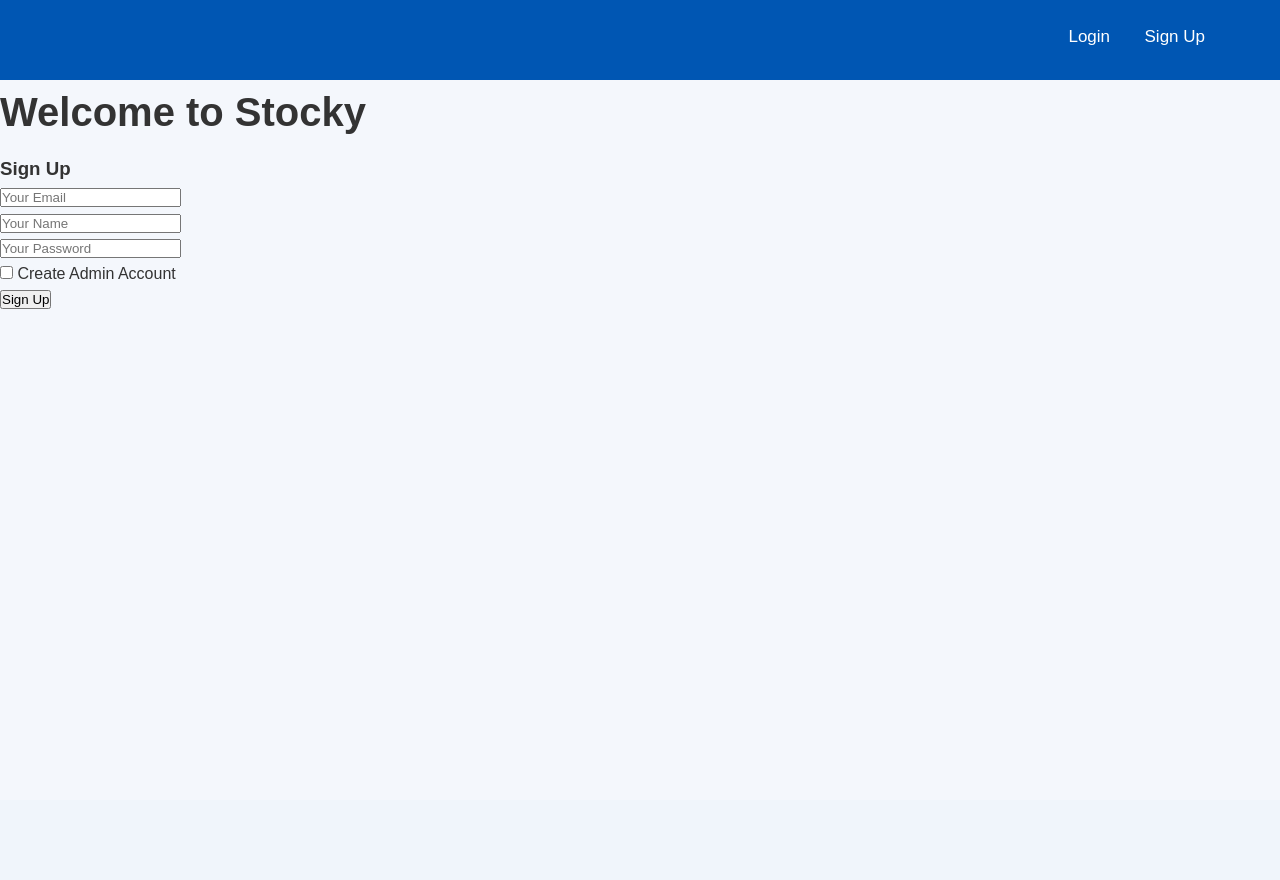
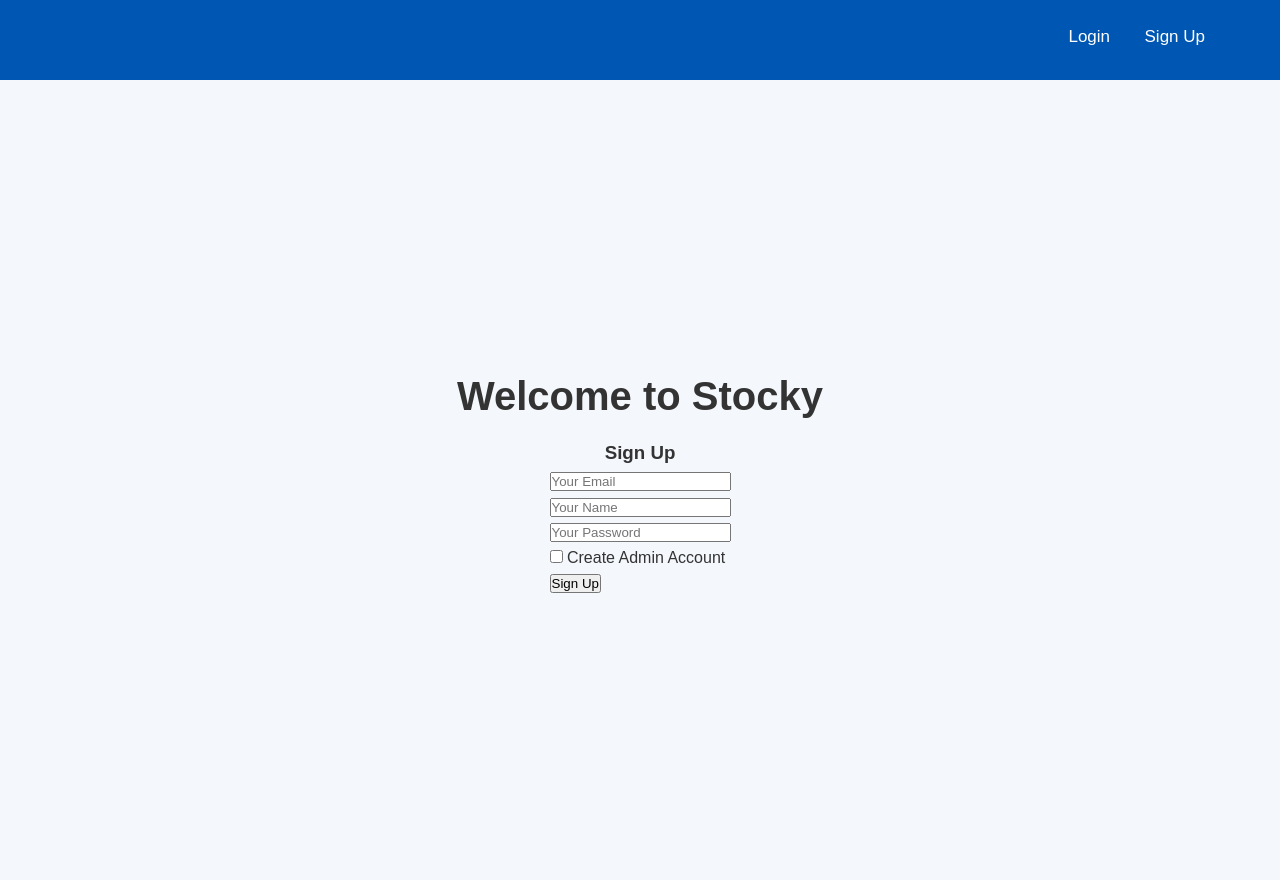
Before and after one commit to EricY10/Stocks_Website, a Flask app: page /signup in a window 1280 px wide. Before the commit the page ends 309 px from the top, so only its background shows below. Run offline with Flask 3, Linux system fonts and the light colour scheme.

Commit message:
Update basic.css

```diff
--- a/Stocky/flask_auth_app/project/static/basic.css
+++ b/Stocky/flask_auth_app/project/static/basic.css
@@ -16,6 +16,13 @@ body {
     min-height: 100vh;
 }
 
+.column.is-4.is-offset-4 {
+    display: flex;
+    flex-direction: column;
+    justify-content: center;
+    align-items: center;
+    height: 100vh;
+}
 /* Navbar styling */
 .navbar {
     background-color: #0056b3;
```
